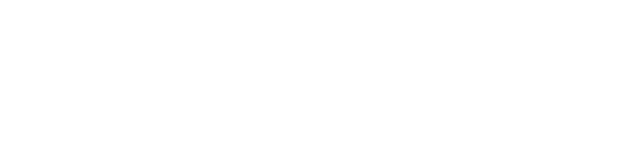
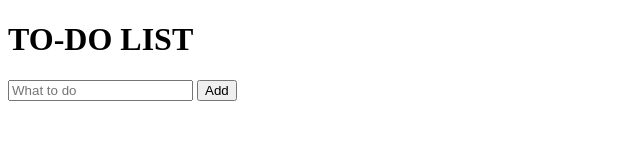
Before and after one commit to AndreaSergi/I-metodi-della-Console-e-il-DOM, a plain HTML site: page Manipolazione del DOM-1/index.html in a window 1280 px wide. Shown: the whole page, without its empty margins (0-640 px from the left). Drawn offline with Linux system fonts and the light colour scheme.

Commit message:
Exercise complete

```diff
--- a/Manipolazione del DOM-1/index.html
+++ b/Manipolazione del DOM-1/index.html
@@ -1,3 +1,8 @@
+<!-- Crea la tua To-Do List mediante i metodi visti nel video.
+Crea una funzione che ti permetterà di:
+Creare una lista aggiungendo il task desiderato mediante il bottone Aggiungi.
+Creare un checkbox per ogni task aggiunto. -->
+
 <!DOCTYPE html>
 <html lang="en">
 <head>
@@ -6,6 +11,9 @@
     <title>Document</title>
 </head>
 <body>
-
+    <h1>TO-DO LIST</h1>
+    <input type="text" placeholder="What to do">
+    <button onclick="addTask()">Add</button>
 </body>
+<script src="script.js"></script>
 </html>
--- /dev/null
+++ b/Manipolazione del DOM-1/script.js
@@ -0,0 +1,31 @@
+function addTask(){
+
+
+    let ul = document.querySelector('ul')
+
+    // creazione dinamica dell'ul in html con verifica se già presente
+    if(!ul) {
+        ul = document.createElement('ul')
+        document.querySelector('button').insertAdjacentElement('afterend', ul);
+    }
+
+    let taskInput= document.querySelector('input')
+
+    // verifica che il campo di input della task non sia vuoto
+    if(taskInput.value.trim() !== '') {
+
+        let task = document.querySelector('input').value
+
+        let newTask = document.createElement('li')
+        newTask.textContent = task
+
+        const checkbox = document.createElement('input');
+        checkbox.type = 'checkbox';
+
+        // inserimento in pagina
+        newTask.appendChild(checkbox)
+        ul.appendChild(newTask)
+
+        taskInput.value = '';
+    }
+}
```
